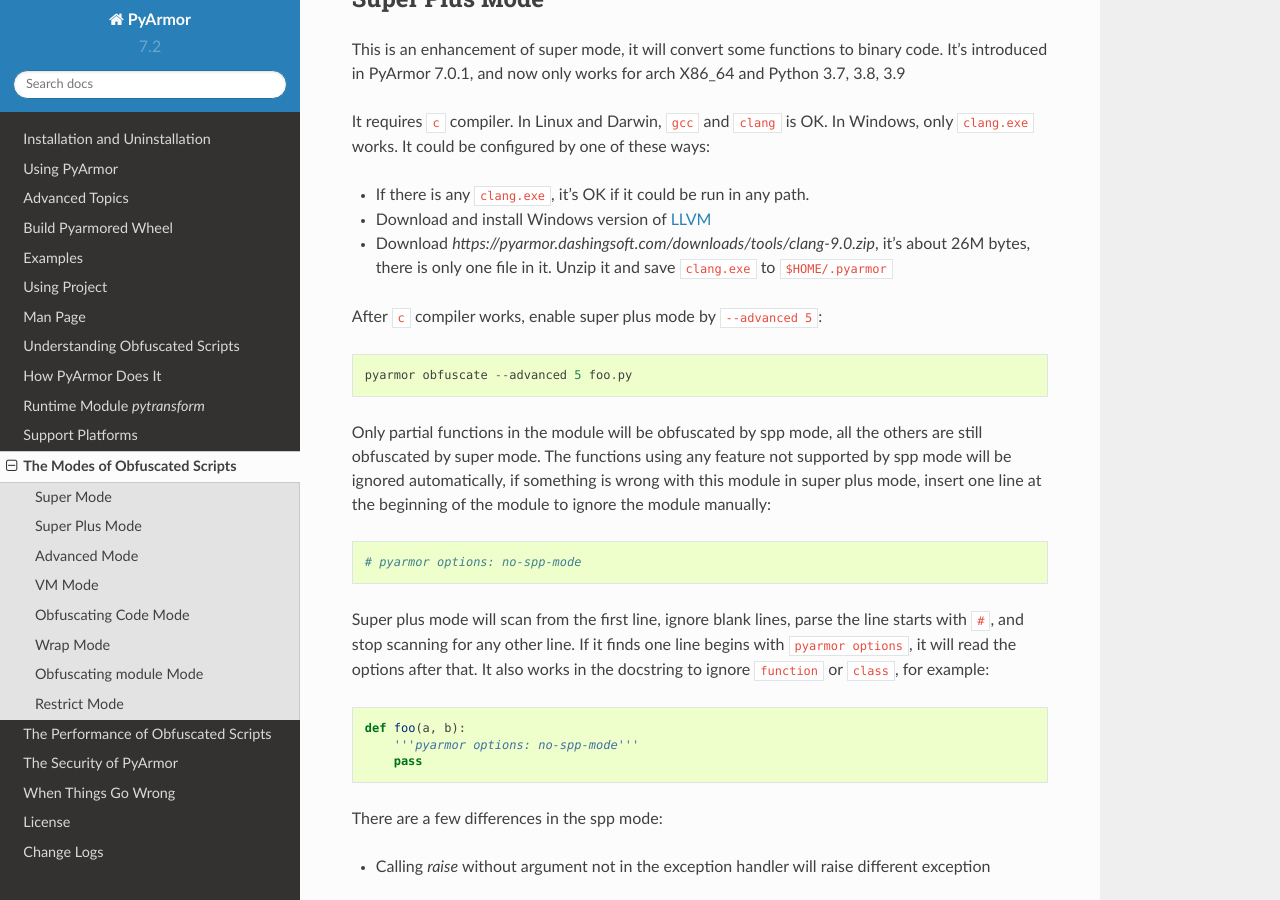
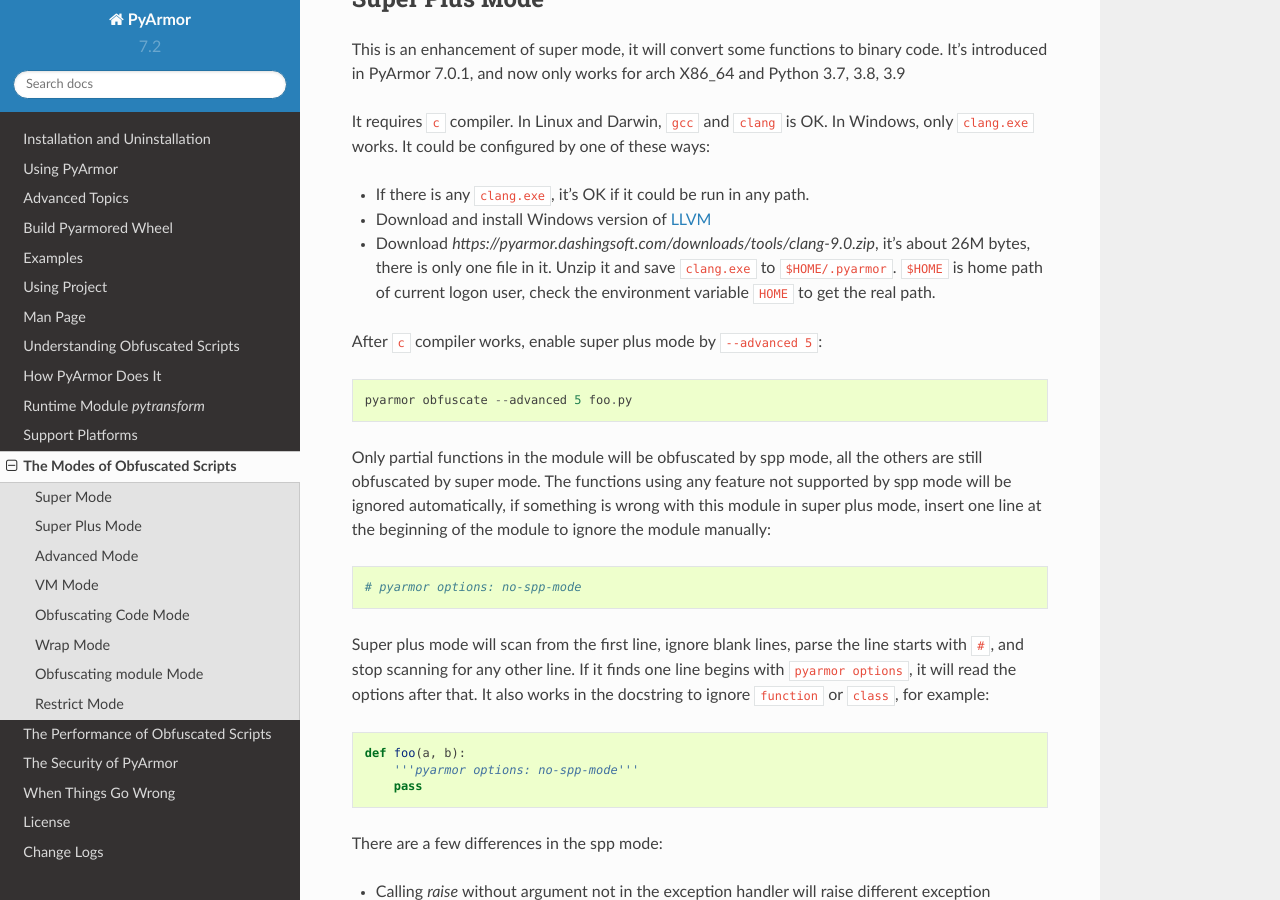
Before and after one commit to dashingsoft/pyarmor, a Sphinx documentation site: the page built from docs/mode.rst, in a window 1280 px wide and 900 px high, scrolled down 1039 px. Built offline with Sphinx 7.4.7 and the Read the Docs theme 2.0.0, drawn with Linux system fonts in a browser that asks for light colours.

Commit message:
Refine doc

```diff
--- a/docs/mode.rst
+++ b/docs/mode.rst
@@ -58,7 +58,8 @@
 * Download and install Windows version of `LLVM <https://releases.llvm.org>`_
 * Download `https://pyarmor.dashingsoft.com/downloads/tools/clang-9.0.zip`, it's
   about 26M bytes, there is only one file in it. Unzip it and save ``clang.exe``
-  to ``$HOME/.pyarmor``
+  to ``$HOME/.pyarmor``. ``$HOME`` is home path of current logon user, check the
+  environment variable ``HOME`` to get the real path.
 
 After ``c`` compiler works, enable super plus mode by ``--advanced 5``::
 
```
